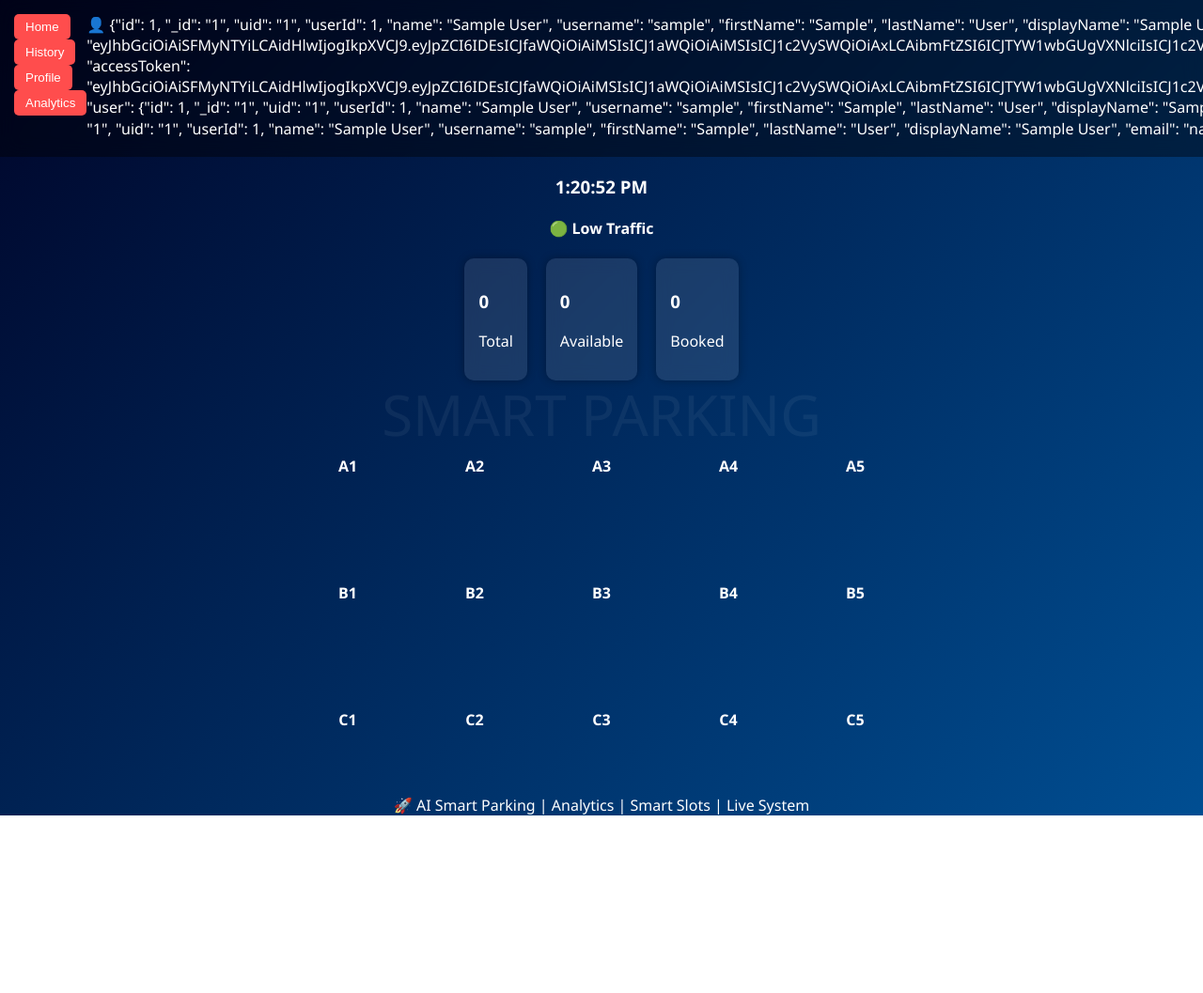
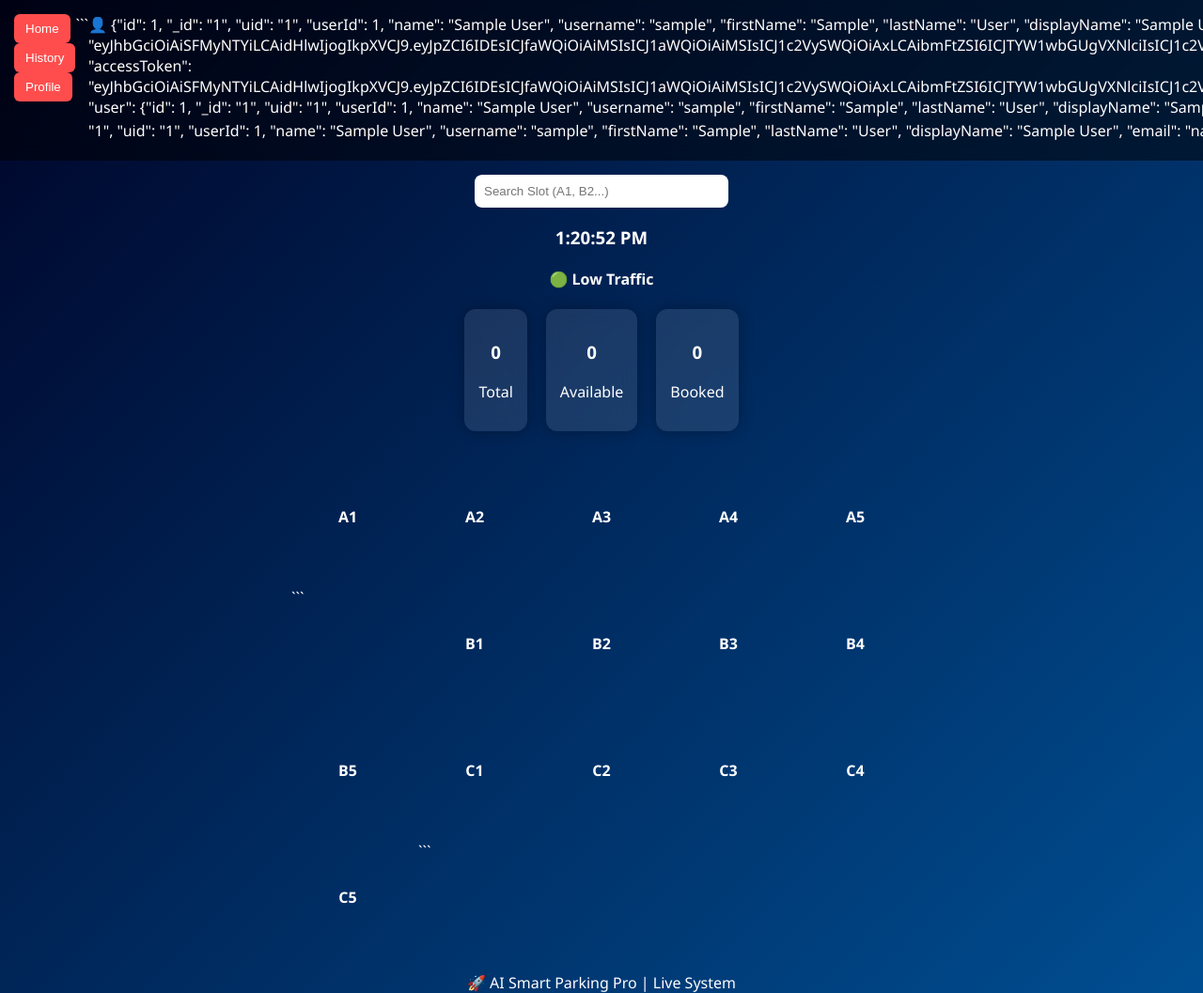
Before and after one commit to lalishsk119-crypto/parking-app, a website: page public/index.html in a window 1280 px wide. Shown: the top 1057 px of the page at 94% size. Before the commit the page ends 868 px from the top, so only its background shows below. Drawn offline with Linux system fonts and the light colour scheme; no server answers; sample sign-in values are in the browser's storage.

Commit message:
FINAL UI FIX

````diff
--- a/public/index.html
+++ b/public/index.html
@@ -1,8 +1,8 @@
 <!DOCTYPE html>
+
 <html>
 <head>
-<title>AI Smart Parking</title>
-
+<title>🚗 AI Smart Parking Pro</title>
 <meta name="viewport" content="width=device-width, initial-scale=1.0">
 
 <style>
@@ -13,31 +13,44 @@ body {
     color: white;
 }
 
-/* 🔥 NAVBAR */
+/* NAVBAR */
 .navbar {
     display: flex;
     justify-content: space-between;
     padding: 15px;
-    background: rgba(0,0,0,0.4);
+    background: rgba(0,0,0,0.5);
     backdrop-filter: blur(10px);
 }
 
 button {
-    padding: 6px 12px;
+    padding: 8px 12px;
     border: none;
     background: #ff4d4d;
     color: white;
-    border-radius: 5px;
+    border-radius: 6px;
     cursor: pointer;
 }
 
-/* ⏰ CLOCK + AI */
+/* SEARCH */
+.search-box {
+    text-align: center;
+    margin-top: 15px;
+}
+
+.search-box input {
+    padding: 10px;
+    width: 250px;
+    border-radius: 8px;
+    border: none;
+}
+
+/* INFO */
 .top-info {
     text-align: center;
     margin-top: 10px;
 }
 
-/* 📊 DASHBOARD */
+/* DASHBOARD */
 .dashboard {
     display: flex;
     justify-content: center;
@@ -48,12 +61,13 @@ button {
 .card {
     background: rgba(255,255,255,0.1);
     padding: 15px;
-    border-radius: 10px;
+    border-radius: 12px;
     backdrop-filter: blur(8px);
-    box-shadow: 0 0 10px rgba(0,0,0,0.3);
+    box-shadow: 0 0 15px rgba(0,0,0,0.3);
+    text-align: center;
 }
 
-/* 🚗 PARKING */
+/* PARKING GRID */
 .parking {
     margin-top: 30px;
     display: grid;
@@ -76,7 +90,7 @@ button {
 }
 
 .slot:hover {
-    transform: scale(1.08);
+    transform: scale(1.1);
 }
 
 .available {
@@ -92,19 +106,7 @@ button {
     box-shadow: 0 0 15px yellow;
 }
 
-/* 📍 ROAD EFFECT */
-body::before {
-    content: "SMART PARKING";
-    position: absolute;
-    top: 50%;
-    width: 100%;
-    text-align: center;
-    opacity: 0.05;
-    font-size: 60px;
-    z-index: -1;
-}
-
-/* 📱 MOBILE */
+/* MOBILE */
 @media (max-width: 600px) {
     .parking {
         grid-template-columns: repeat(2, 120px);
@@ -121,47 +123,60 @@ body::before {
     text-align: center;
 }
 </style>
+
 </head>
 
 <body>
 
-<!-- 🔥 NAVBAR -->
+<!-- NAVBAR -->
+
 <div class="navbar">
     <div>
         <button onclick="goHome()">Home</button>
         <button onclick="goHistory()">History</button>
         <button onclick="goProfile()">Profile</button>
-        <button onclick="goDashboard()">Analytics</button>
     </div>
 
+```
 <div>
     <span id="userDisplay"></span>
     <button onclick="logout()">Logout</button>
 </div>
+```
+
 </div>
 
-<!-- ⏰ CLOCK + AI -->
+<!-- SEARCH -->
+
+<div class="search-box">
+    <input id="search" placeholder="Search Slot (A1, B2...)">
+</div>
+
+<!-- INFO -->
+
 <div class="top-info">
     <h3 id="clock"></h3>
     <h4 id="ai"></h4>
 </div>
 
-<!-- 📊 DASHBOARD -->
+<!-- DASHBOARD -->
+
 <div class="dashboard">
     <div class="card"><h3 id="total">0</h3><p>Total</p></div>
     <div class="card"><h3 id="available">0</h3><p>Available</p></div>
     <div class="card"><h3 id="booked">0</h3><p>Booked</p></div>
 </div>
 
-<!-- 🚗 PARKING -->
+<!-- PARKING -->
+
 <div class="parking">
-    <!-- 15 slots -->
     <div class="slot" data-slot="A1">A1</div>
     <div class="slot" data-slot="A2">A2</div>
     <div class="slot" data-slot="A3">A3</div>
     <div class="slot" data-slot="A4">A4</div>
     <div class="slot" data-slot="A5">A5</div>
 
+```
 <div class="slot" data-slot="B1">B1</div>
 <div class="slot" data-slot="B2">B2</div>
 <div class="slot" data-slot="B3">B3</div>
@@ -173,47 +188,65 @@ body::before {
 <div class="slot" data-slot="C3">C3</div>
 <div class="slot" data-slot="C4">C4</div>
 <div class="slot" data-slot="C5">C5</div>
+```
+
 </div>
 
 <div class="footer">
-    🚀 AI Smart Parking | Analytics | Smart Slots | Live System
+    🚀 AI Smart Parking Pro | Live System
 </div>
 
-<!-- 🔊 SOUND -->
+<!-- SOUND -->
+
 <audio id="clickSound" src="https://www.soundjay.com/buttons/sounds/button-3.mp3"></audio>
 
 <script>
-// 🔐 USER
+// USER
 const user = localStorage.getItem("user");
-
 if (!user) window.location.href = "/login.html";
 else document.getElementById("userDisplay").innerText = "👤 " + user;
 
-// 🔓 LOGOUT
+// LOGOUT
 function logout() {
     localStorage.removeItem("user");
     window.location.href = "/login.html";
 }
 
-// 🔀 NAV
+// NAV
 function goHome(){ window.location.href="/"; }
 function goHistory(){ window.location.href="/history.html"; }
 function goProfile(){ window.location.href="/profile.html"; }
-function goDashboard(){ window.location.href="/dashboard.html"; }
 
-// 🤖 AI Prediction
+// CLOCK
+setInterval(() => {
+    document.getElementById("clock").innerText =
+        "⏰ " + new Date().toLocaleTimeString();
+}, 1000);
+
+// AI
 function predictBusy() {
     const hour = new Date().getHours();
-
     if (hour >= 9 && hour <= 12) return "🔥 Peak Time";
     if (hour >= 17 && hour <= 20) return "🚗 Evening Rush";
     return "🟢 Low Traffic";
 }
+document.getElementById("ai").innerText = predictBusy();
 
-document.getElementById("ai").innerText = predictBusy();
+// SEARCH
+document.getElementById("search").addEventListener("input", function() {
+    const value = this.value.toUpperCase();
+    document.querySelectorAll(".slot").forEach(slot => {
+        slot.style.display = slot.innerText.includes(value) ? "flex" : "none";
+    });
+});
+
+// SOUND
+function playSound() {
+    document.getElementById("clickSound").play();
+}
 </script>
 
-<script src="script.js?v=FINAL_PRO"></script>
+<script src="script.js?v=FINAL_PRO_MAX"></script>
 
 </body>
 </html>
````
Lines whose indentation alone changed are shown as unchanged.
